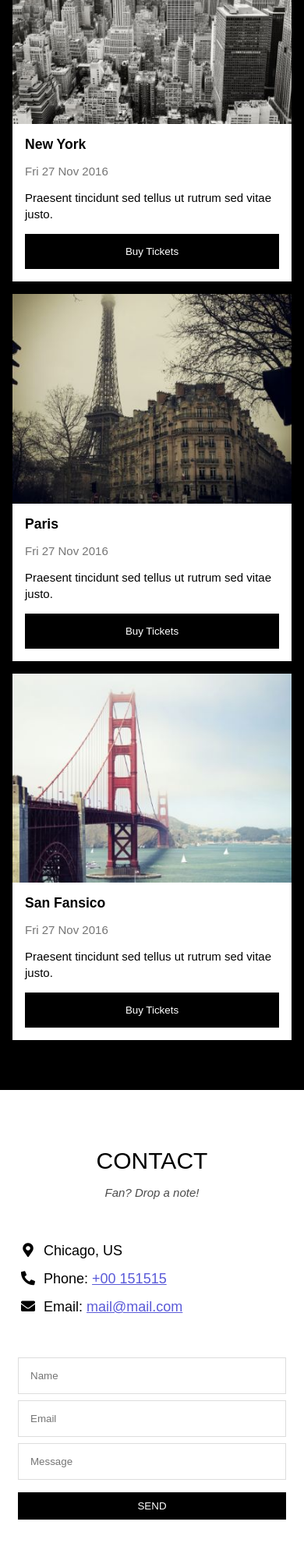
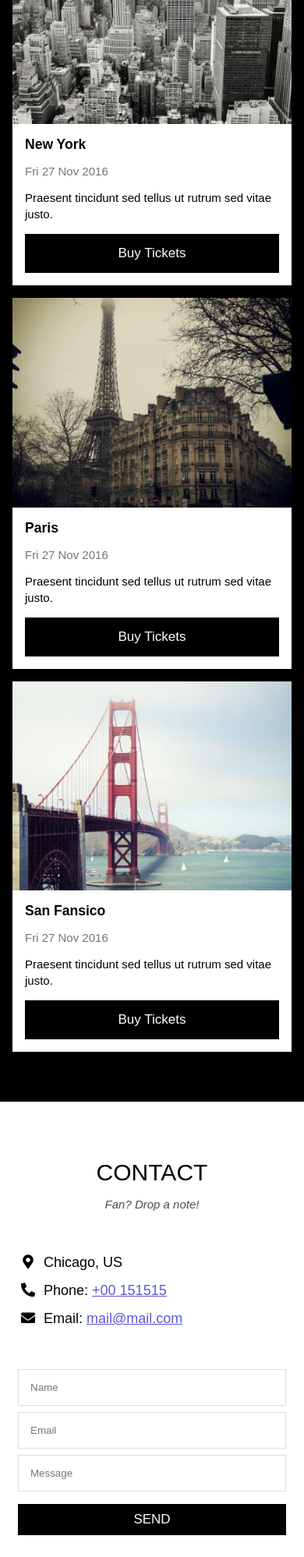
Before and after one commit to nhatthaovan/TheBand_cloneW3, a plain HTML site: page index.html in a window 390 px wide. Shown: the part 1971-3968 px from the top of the page at 78% size. Drawn offline with Linux system fonts and the light colour scheme.

Commit message:
fix font-size btn mobile

```diff
--- a/assets/css/styles.css
+++ b/assets/css/styles.css
@@ -183,7 +183,8 @@ c3 sửa li a của More thành block
         background-image: url("../img/chicago.jpg");
         top: center;
         background-repeat: no-repeat;
-        background-size: cover;        position: relative;
+        background-size: cover;
+        position: relative;
         left: 0;
         right: 0;
         color: #fff;
@@ -340,6 +341,7 @@ c3 sửa li a của More thành block
         padding: 11px 16px;
         display: inline-block;
         margin-top: 15px;
+        font-size: 18px;
     }
 
     .place-buy-btn:hover {
@@ -526,6 +528,9 @@ c3 sửa li a của More thành block
         .place-buy-btn {
             padding: 15px 16px;
         }
+        .btn-fontsize {
+            font-size: 17px;
+        }
         .contact-form,
         .form-control {
             padding: 15px;
--- a/index.html
+++ b/index.html
@@ -110,7 +110,7 @@
                                 <h3 class="place-heading">New York</h3>
                                 <p class="place-time">Fri 27 Nov 2016</p>
                                 <p class="place-desc">Praesent tincidunt sed tellus ut rutrum sed vitae justo.</p>
-                                <button href="#" class="place-buy-btn js-buy-tickets s-full-width">Buy Tickets</button>
+                                <button href="#" class="place-buy-btn js-buy-tickets s-full-width btn-fontsize">Buy Tickets</button>
                             </div>
                         </div>
 
@@ -122,7 +122,7 @@
                                 <h3 class="place-heading">Paris</h3>
                                 <p class="place-time">Fri 27 Nov 2016</p>
                                 <p class="place-desc">Praesent tincidunt sed tellus ut rutrum sed vitae justo.</p>
-                                <button href="#" class="place-buy-btn js-buy-tickets s-full-width ">Buy Tickets</button>
+                                <button href="#" class="place-buy-btn js-buy-tickets s-full-width btn-fontsize ">Buy Tickets</button>
                             </div>
                         </div>
 
@@ -134,7 +134,7 @@
                                 <h3 class="place-heading">San Fansico</h3>
                                 <p class="place-time">Fri 27 Nov 2016</p>
                                 <p class="place-desc">Praesent tincidunt sed tellus ut rutrum sed vitae justo.</p>
-                                <button href="#" class="place-buy-btn js-buy-tickets s-full-width">Buy Tickets</button>
+                                <button href="#" class="place-buy-btn js-buy-tickets s-full-width btn-fontsize">Buy Tickets</button>
                             </div>
                         </div>
                         <div class="clear"></div>
@@ -177,7 +177,7 @@
                                     <input required type="text" name="" placeholder="Message" id="" class="form-control">
                                 </div>
                             </div>
-                            <input class="mt16p form-send s-full-width" type="submit" value="SEND">
+                            <input class="mt16p form-send s-full-width btn-fontsize" type="submit" value="SEND">
                         </form>
                     </div>
                 </div>
@@ -200,7 +200,7 @@
         </div>
     </div>
     <!--giao diện modal -->
-   <div class="modal js-modal ">
+    <div class="modal js-modal ">
         <div class="modal-container js-modal-container ">
 
             <div class="modal-close js-modal-close ">
@@ -222,7 +222,7 @@
                 </label>
                 <input id="users " type="text " class="modal-input " placeholder="Enter Email ">
 
-                <button id="modal-pay-btn">
+                <button id="modal-pay-btn" class="btn-fontsize">
                     PAY
                     <i class="fas fa-check"></i>
                  </button>
```
